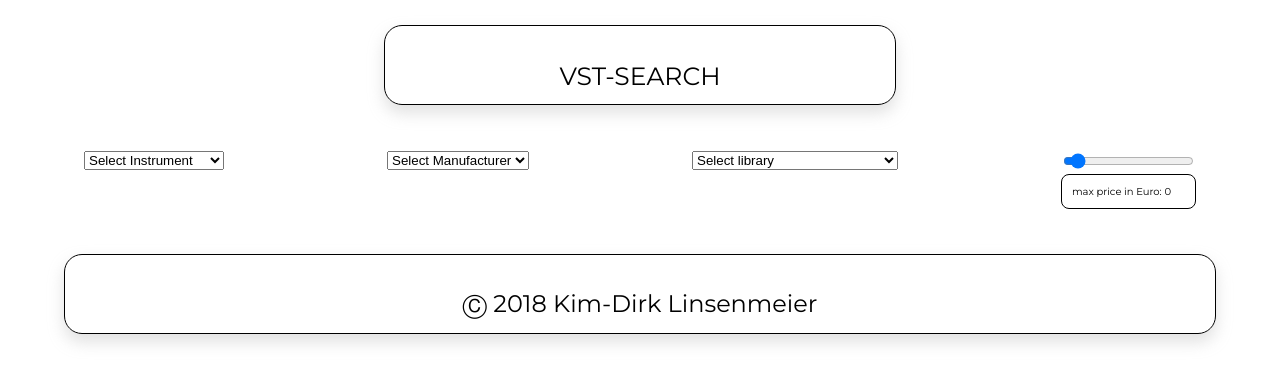
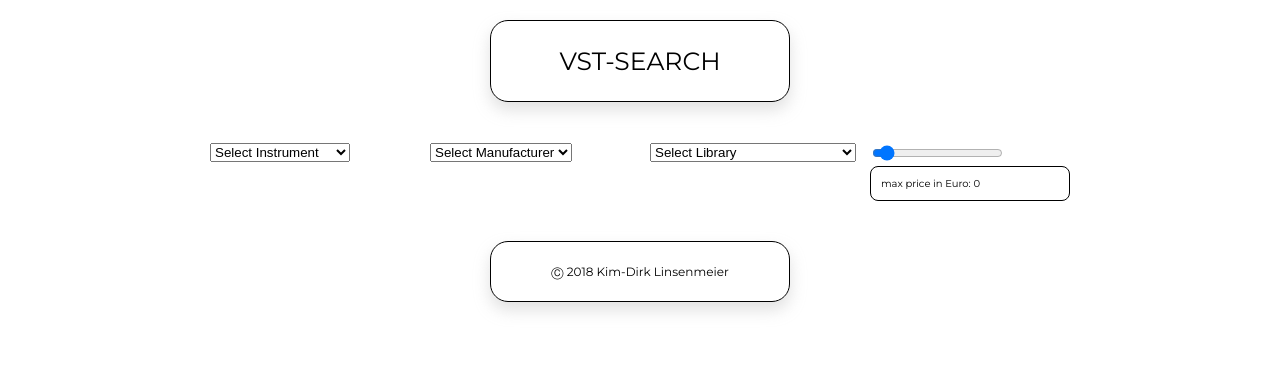
Before and after one commit to DirkCoding/Vst-Search, a React (Create React App) app: page / in a window 1280 px wide. Shown: the top 382 px of the page. Built offline with nearby package versions, Linux system fonts and the light colour scheme.

Commit message:
Add styling 2

```diff
--- a/src/components/App.js
+++ b/src/components/App.js
@@ -1,9 +1,4 @@
 import React, { Component } from 'react'
-// import styled from 'styled-components'
-// import { BrowserRouter as Router, Route, NavLink } from 'react-router-dom'
-
-// import DropdownInstruments from './DropdownInstruments'
-// import Createcard from './Createcard'
 import libraryData from '../resources/library-data.json'
 import Home from './Home'
 
--- a/src/components/Createcard.js
+++ b/src/components/Createcard.js
@@ -3,11 +3,6 @@
 import PropTypes from 'prop-types'
 
 const Card = styled.section`
-  display: grid;
-  grid-template-columns: 1fr 1fr;
-  grid-template-rows: 1fr 1fr;
-  align-items: center;
-  justify-content: center;
   margin: 25px auto;
   padding: 25px;
   background: white;
--- a/src/components/DropdownLibrary.js
+++ b/src/components/DropdownLibrary.js
@@ -2,7 +2,7 @@
 // import styled from 'styled-components'
 import libraryData from '../resources/library-data.json'
 /*import { array } from '@storybook/addon-knobs'*/
-import styled from 'styled-components'
+// import styled from 'styled-components'
 import PropTypes from 'prop-types'
 
 class DropdownLibrary extends Component {
@@ -15,7 +15,7 @@
       <div>
         <select onChange={searchChangeLib} placeholder="Choose a library">
           <option value="all" default>
-            Select library
+            Select Library
           </option>
           {// get list of instruments
           libraryData
--- a/src/components/Dropdowns.js
+++ b/src/components/Dropdowns.js
@@ -6,18 +6,14 @@
 import Priceslider from './Priceslider'
 
 const DropdownWrapper = styled.section`
-  box-sizing: border-box;
-  display: flex;
-  flex-direction: row;
-  justify-content: space-between;
+  display: grid;
+  grid-gap: 20px;
+  grid-template-columns: repeat(auto-fit, minmax(150px, 200px));
+  grid-template-rows: 1fr;
+  justify-content: center;
   padding: 20px;
   margin: auto;
-  /* background: rgb(255, 235, 205); */
-  max-width: 90vw;
   height: 25%;
-  /* border-radius: 8px;
-  box-shadow: 0 8px 16px rgba(180, 180, 180, 0.4);
-  border: 1px solid #000; */
 `
 
 export class Dropdowns extends Component {
--- a/src/components/Footer.js
+++ b/src/components/Footer.js
@@ -2,13 +2,16 @@
 
 import styled from 'styled-components'
 
+const Wrapper = styled.section`
+  display: grid;
+  grid-template-columns: 300px;
+  justify-content: center;
+  margin: 20px;
+`
+
 const FooterStyling = styled.section`
-  display: grid;
-  margin: 25px auto;
-  padding: 10px 25px;
+  padding: 10px;
   text-align: center;
-  width: 90vw;
-  height: 10vh;
   box-shadow: 0 8px 16px rgba(180, 180, 180, 0.4);
   border-radius: 18px;
   box-shadow: 0 8px 16px rgba(180, 180, 180, 0.4);
@@ -16,15 +19,17 @@
 `
 
 const FooterText = styled.p`
-  font-size: 24px;
+  font-size: 12px;
 `
 
 class Footer extends Component {
   render() {
     return (
-      <FooterStyling>
-        <FooterText>&#x24B8; 2018 Kim-Dirk Linsenmeier</FooterText>
-      </FooterStyling>
+      <Wrapper>
+        <FooterStyling>
+          <FooterText>&#x24B8; 2018 Kim-Dirk Linsenmeier</FooterText>
+        </FooterStyling>
+      </Wrapper>
     )
   }
 }
--- a/src/components/Header.js
+++ b/src/components/Header.js
@@ -4,16 +4,18 @@
 /*import { array } from '@storybook/addon-knobs'*/
 import styled from 'styled-components'
 
+const Wrapper = styled.section`
+  display: grid;
+  grid-template-columns: 300px;
+  justify-content: center;
+  margin: 20px;
+`
+
 const Header = styled.section`
-  display: grid;
-  margin: 25px auto;
-  padding: 10px;
-  text-align: center;
-  width: 40vw;
-  height: 10vh;
   border-radius: 18px;
   box-shadow: 0 8px 16px rgba(180, 180, 180, 0.4);
   border: 1px solid #000;
+  text-align: center;
 `
 
 const Headline = styled.p`
@@ -23,9 +25,11 @@
 class HeaderStyling extends Component {
   render() {
     return (
-      <Header>
-        <Headline>VST-SEARCH</Headline>
-      </Header>
+      <Wrapper>
+        <Header>
+          <Headline>VST-SEARCH</Headline>
+        </Header>
+      </Wrapper>
     )
   }
 }
```
Also changed, not shown: src/components/Home.js (+0 -8 lines).
